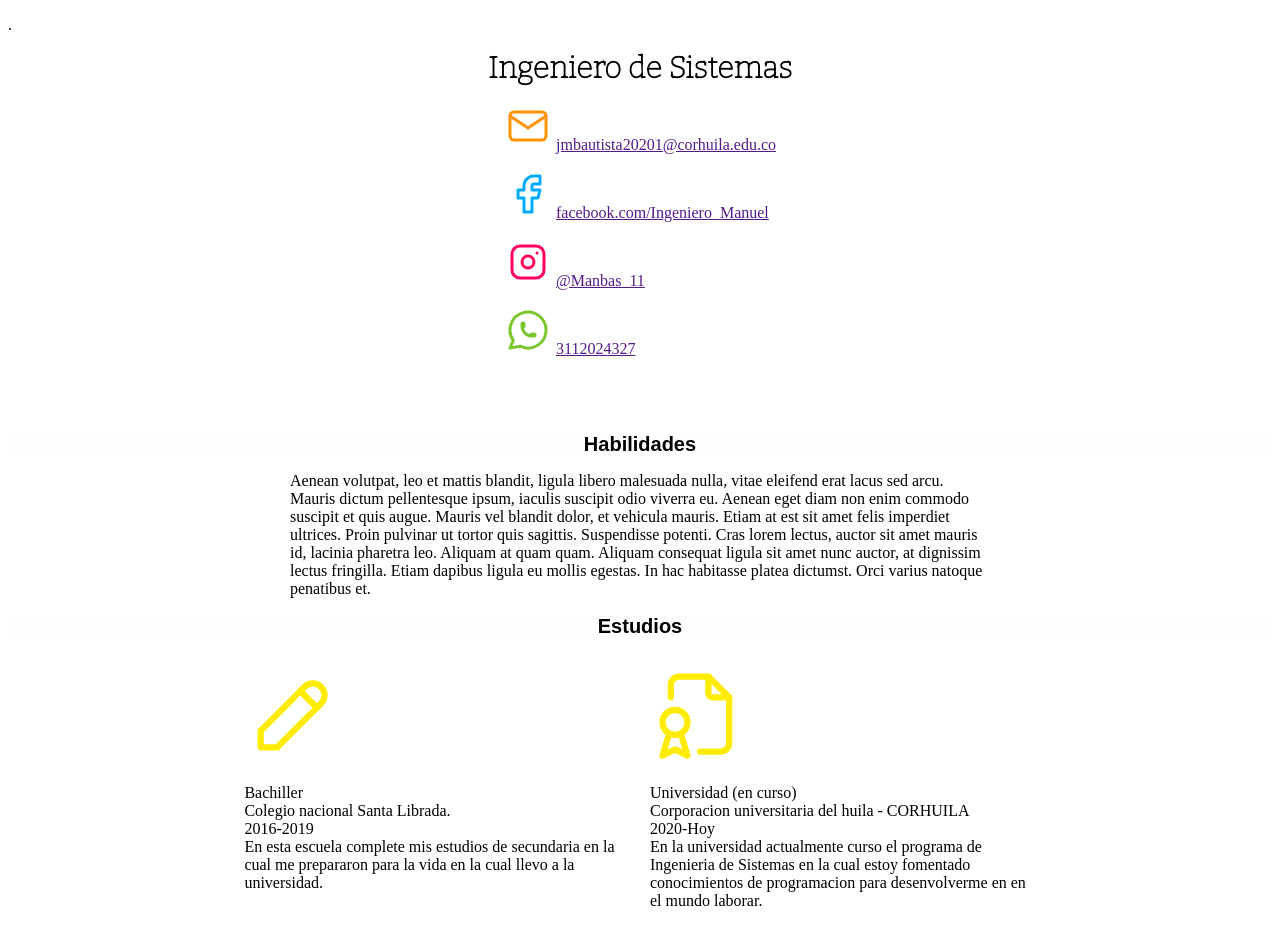
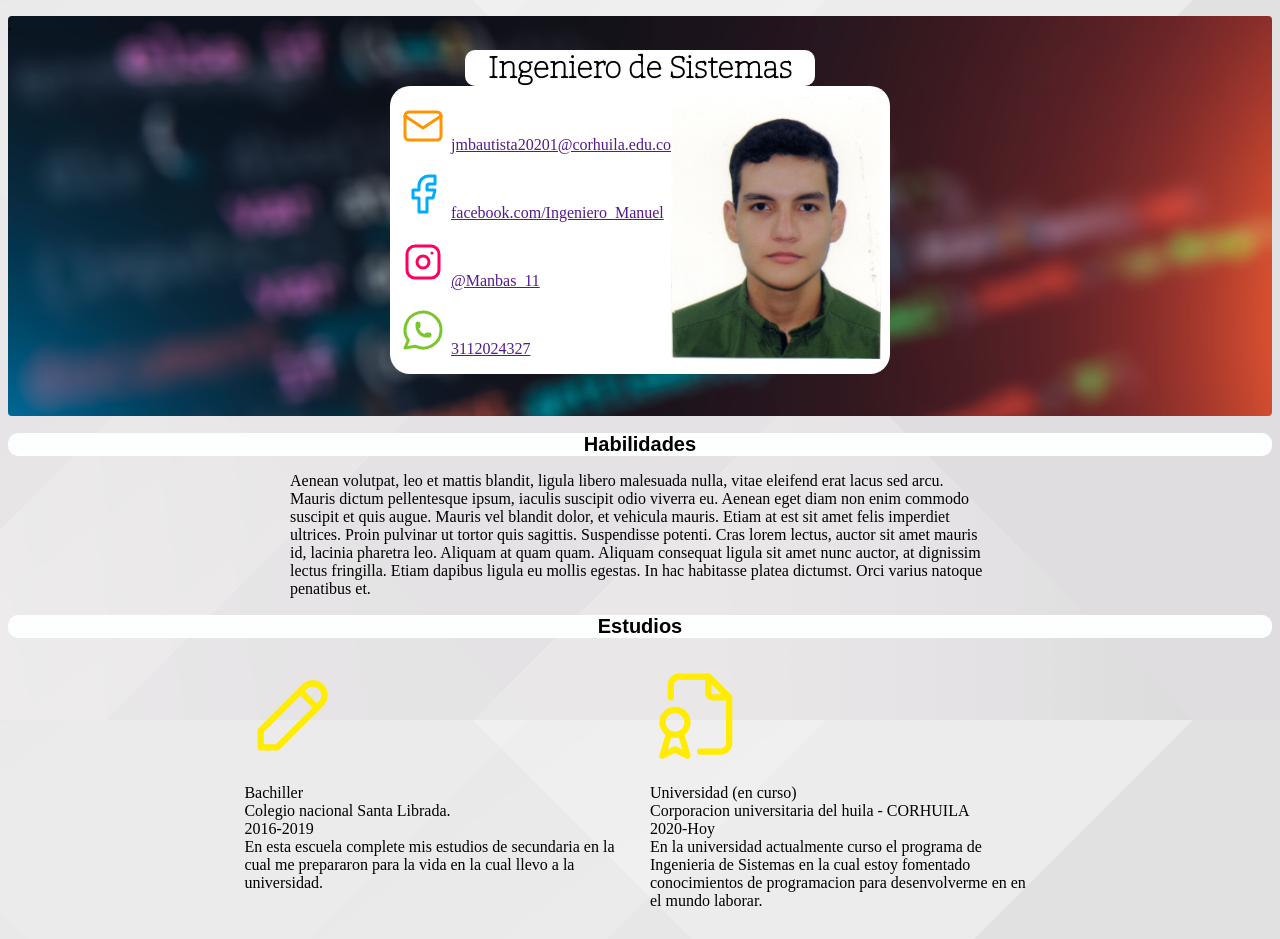
Before and after one commit to Manbas02/CurriculumVitae, a plain HTML site: page index.html in a window 1280 px wide. Shown: the top 939 px of the page. Drawn offline with nearby package versions, Linux system fonts and the light colour scheme; files that its build step writes are made by us from their sources; a web font is replaced by a local one.

Commit message:
Ajustes de las imagenes

```diff
--- a/CSS/style.css
+++ b/CSS/style.css
@@ -2,7 +2,7 @@ html{
     font-size: 62.5%;
     padding: 0;
     margin: 0;
-    background: url(/HV/IMG/fondo.jpg);
+    background: url(/IMG/fondo.jpg);
     background-size: 100%;
 }
 body{
@@ -13,7 +13,7 @@ header{
     display: block;
     width: 100%;
     height: 400px;
-    background: url(/HV/IMG/programacion.png)no-repeat;
+    background: url(/IMG/programacion.png)no-repeat;
     background-size: 100% ;
     background-position: 0px 0px;
     background-attachment: fixed;
--- a/index.html
+++ b/index.html
@@ -5,7 +5,7 @@
     <meta charset="utf-8">
     <meta name="viewport" content="width=device-width, initial-scale=1">
 
-    <link href="/HV/CSS/style.css" rel="stylesheet">
+    <link href="CSS/style.css" rel="stylesheet">
 
     <link rel="preconnect" href="https://fonts.googleapis.com">
     <link rel="preconnect" href="https://fonts.gstatic.com" crossorigin>
@@ -62,7 +62,7 @@
                   </p>
                 </div>
                 <div class="item-2">
-                  <img src="/HV/IMG/Yo.jpg" class="card-img-top" alt="" width="210px">
+                  <img src="IMG/Yo.jpg" class="card-img-top" alt="" width="210px">
                 </div>
               </div>
         </article>
```
